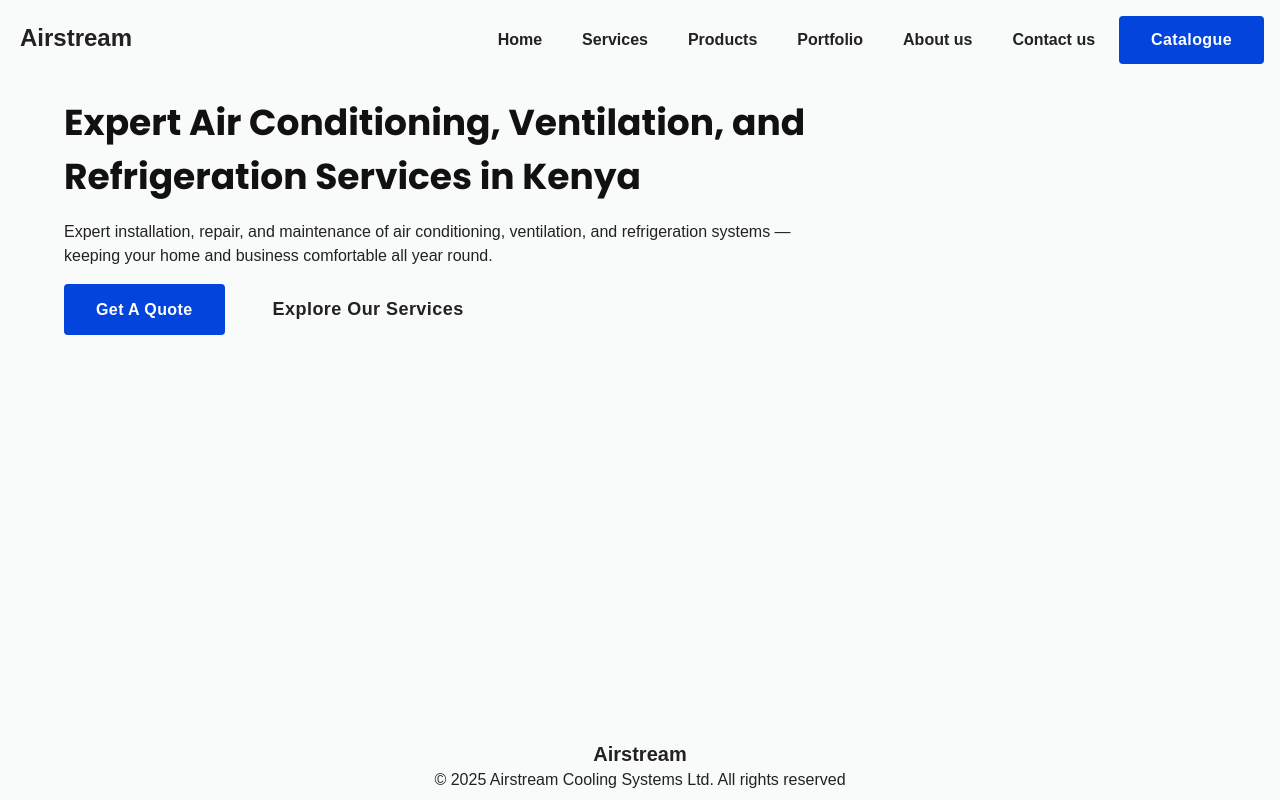
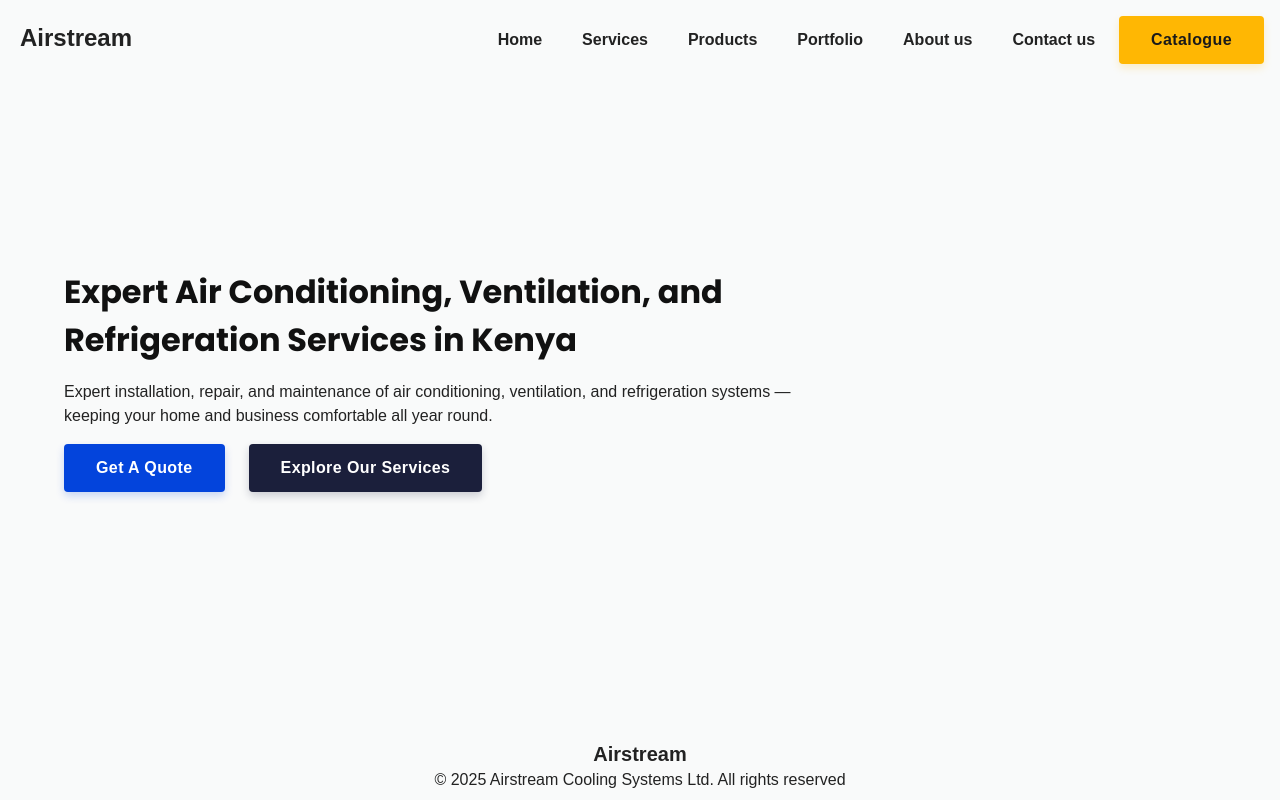
Before and after one commit to alphy1027/air-stream, a Next.js app: page / in a window 1280 px wide. Built offline with nearby package versions, Linux system fonts and the light colour scheme; no server answers; a web font is replaced by a local one.

Commit message:
fixed overlapping navbar

```diff
--- a/src/app/globals.css
+++ b/src/app/globals.css
@@ -104,8 +104,19 @@ html {
 }
 
 body {
+  overflow-x: hidden;
   background: var(--background);
   color: var(--foreground);
   height: 100%;
   width: 100%;
 }
+
+.primary-btn-shadow {
+  box-shadow: 0px 4px 8px rgba(3, 68, 220, 0.2);
+}
+.secondary-btn-shadow {
+  box-shadow: 0px 4px 8px rgba(27, 31, 59, 0.2);
+}
+.accent-btn-shadow {
+  box-shadow: 0px 4px 8px rgba(255, 183, 3, 0.2);
+}
--- a/src/app/layout.tsx
+++ b/src/app/layout.tsx
@@ -67,14 +67,14 @@ export default function RootLayout({
           </Link>
 
           <div className="flex items-center gap-2">
-            <nav className="font-semibold flex gap-2">
+            <nav className="font-semibold md:flex gap-2 hidden">
               {navLinks.map((navLink) => (
                 <Link key={navLink.to} href={navLink.to} className="px-brand-spacing-sm py-brand-spacing-xs">
                   {navLink.link}
                 </Link>
               ))}
             </nav>
-            <Button>Catalogue</Button>
+            <Button variant="accent">Catalogue</Button>
           </div>
         </header>
         <main className="flex-1">{children}</main>
--- a/src/app/page.tsx
+++ b/src/app/page.tsx
@@ -19,18 +19,18 @@ export const metadata: Metadata = {
 
 export default function Home() {
   return (
-    <SectionContainer className="">
+    <SectionContainer className="h-[92%] flex flex-col justify-center">
       <div className="flex flex-col gap-y-brand-spacing-sm max-w-[760px]">
-        <h1 className="font-secondary text-heading-xl text-foreground-heading font-bold">
+        <h1 className="font-secondary text-heading-base md:text-heading-lg text-foreground-heading font-semibold md:font-bold">
           Expert Air Conditioning, Ventilation, and Refrigeration Services in Kenya
         </h1>
         <p className="">
           Expert installation, repair, and maintenance of air conditioning, ventilation, and refrigeration systems —
           keeping your home and business comfortable all year round.
         </p>
-        <div className="flex gap-4">
+        <div className="flex flex-wrap gap-4 md:gap-brand-spacing">
           <Button>Get a Quote</Button>
-          <Button variant="transparent">Explore Our Services</Button>
+          <Button variant="secondary">Explore Our Services</Button>
         </div>
       </div>
     </SectionContainer>
--- a/src/components/UI-primitives/button/index.tsx
+++ b/src/components/UI-primitives/button/index.tsx
@@ -13,10 +13,10 @@ const buttonVariants = cva(
   {
     variants: {
       variant: {
-        primary: "bg-primary text-brand-white ",
-        secondary: "bg-secondary text-brand-white",
-        accent: "bg-accent text-foreground-accent-btn",
-        transparent: "bg-transparent color-primary",
+        primary: "bg-primary text-brand-white primary-btn-shadow",
+        secondary: "bg-secondary text-brand-white secondary-btn-shadow",
+        accent: "bg-accent text-foreground-accent-btn accent-btn-shadow",
+        transparent: "bg-transparent color-primary px-2",
       },
     },
     defaultVariants: {
```
